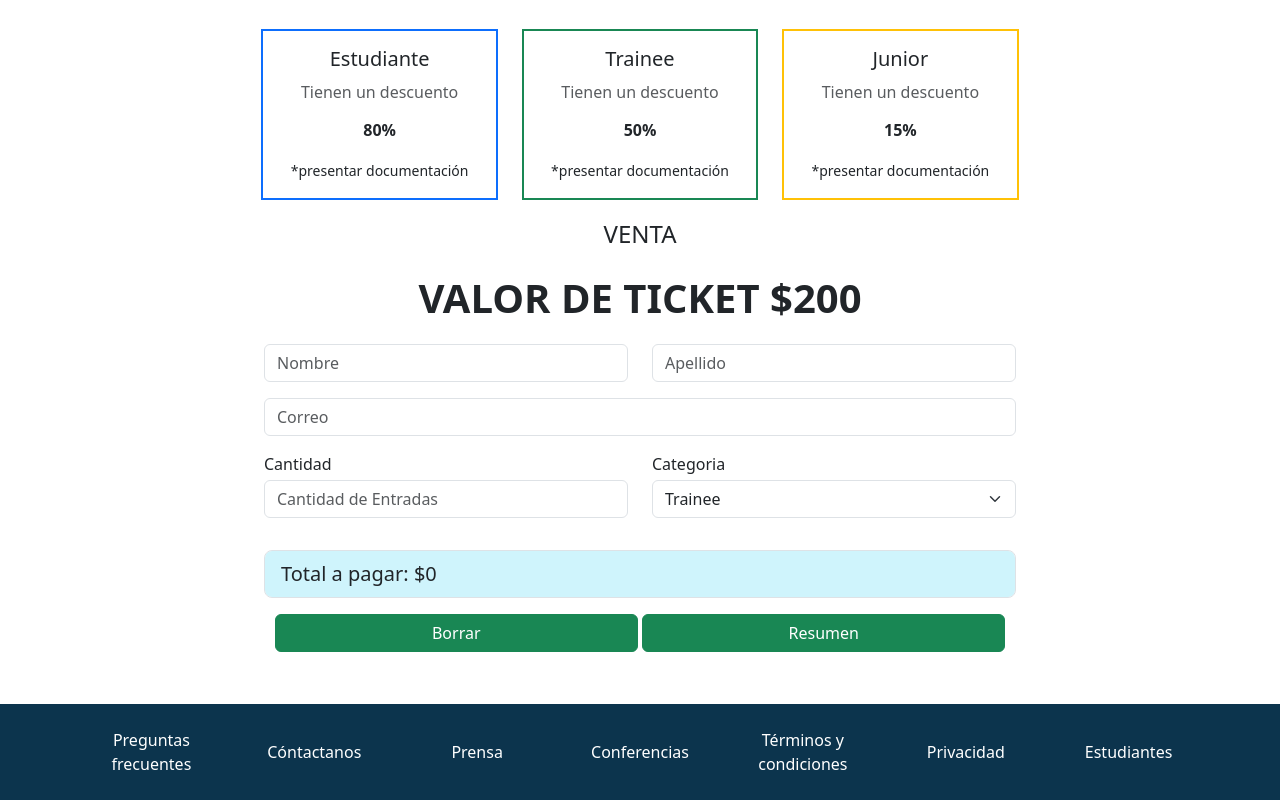
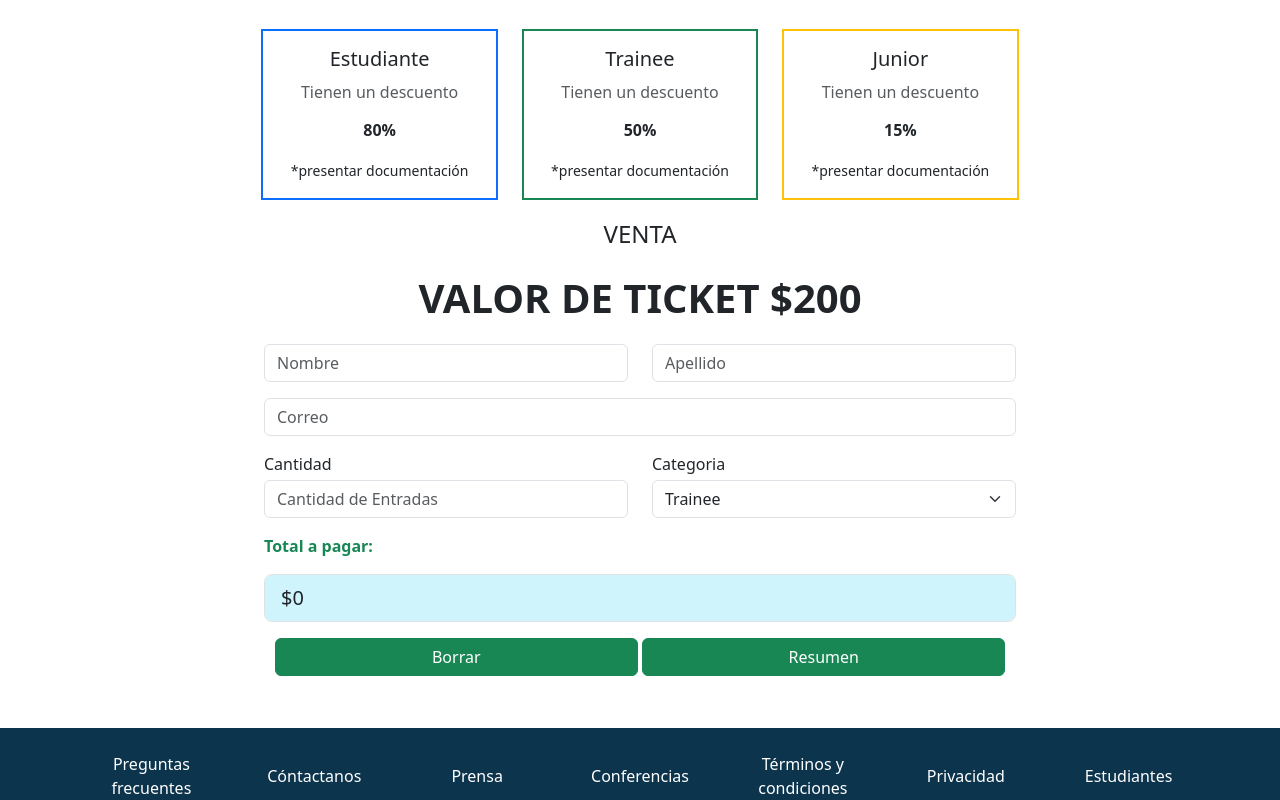
Before and after one commit to 1984dami/integradorJavaScript, a plain HTML site: page index.html in a window 1280 px wide. Both pictures are taken after a click on the button "Resumen". Shown: the part 2431-3231 px from the top of the page. Drawn offline with nearby package versions, Linux system fonts and the light colour scheme.

Commit message:
se agregó label

```diff
--- a/index.html
+++ b/index.html
@@ -331,6 +331,7 @@
       </div>
 
       <div class="row mx-5">
+            <label for="precioFinal" id="apagar" ></label>
         <div class="d-flex col-md mb-3 mt-3 input-group-lg">
             <input type="text" name="precioFinal" id="precioFinal" class="form-control bg-info-subtle " disabled
             placeholder="Total a pagar: $ ">
--- a/js/integrador.js
+++ b/js/integrador.js
@@ -23,7 +23,9 @@ function calcularPrecioFinal() {
 
 
     // coloco en el html el valor de las entradas - el descuento
-    document.getElementById("precioFinal").value="Total a pagar: $"+`${precioFin}`;
+    document.getElementById("apagar").innerHTML="Total a pagar: " ;
+    document.getElementById("apagar").className="text-success fw-bold";
+    document.getElementById("precioFinal").value="$"+`${precioFin}`;
     document.getElementById("precioFinal2").innerHTML=precioFin;
     document.getElementById("precioFinal2").style.display="none";
 }
@@ -32,6 +34,7 @@ function calcularPrecioFinal() {
 
 function limpiarFormulario() {
     document.getElementById("compra").reset();
+    document.getElementById("apagar").innerHTML="";
   }
 
 //Scroll up
```
